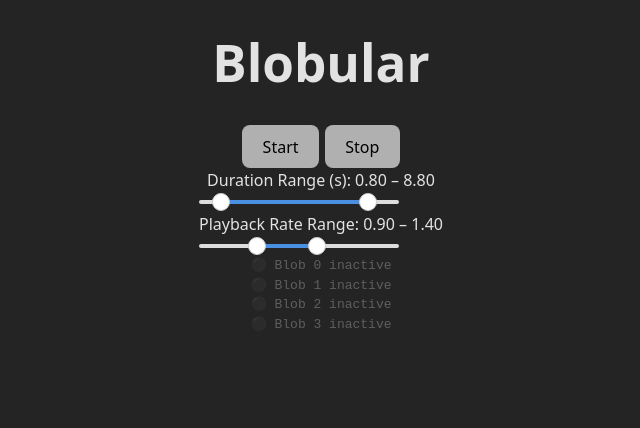
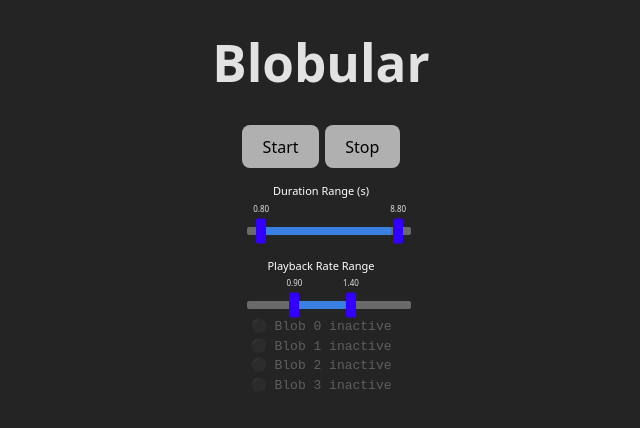
Before and after one commit to thinknoise/blobular, a React (Vite) app: page / in a window 1280 px wide. Shown: the top 428 px of the page, without its empty margins (319-959 px from the left). Built offline with nearby package versions, Linux system fonts and the light colour scheme.

Commit message:
ranges ui style

```diff
--- a/src/components/AudioBlobularPlayer/useBlobularEngine.ts
+++ b/src/components/AudioBlobularPlayer/useBlobularEngine.ts
@@ -1,4 +1,4 @@
-import { useRef, useState } from "react";
+import { useEffect, useRef, useState } from "react";
 import { playBlobAtTime } from "./playBlobAtTime";
 import type { BlobEvent } from "./types";
 
@@ -12,6 +12,9 @@ export const useBlobularEngine = (
   const isPlayingRef = useRef(false);
   const audioBufferRef = useRef<AudioBuffer | null>(null);
 
+  const durationRangeRef = useRef<[number, number]>(durationRange);
+  const playbackRateRangeRef = useRef<[number, number]>(playbackRateRange);
+
   const [blobEvents, setBlobEvents] = useState<(BlobEvent | null)[]>(() =>
     Array(numBlobs).fill(null)
   );
@@ -21,6 +24,15 @@ export const useBlobularEngine = (
       nextBlobTime: 0,
     }))
   );
+
+  // keep refs up-to-date with the latest slider values
+  useEffect(() => {
+    durationRangeRef.current = durationRange;
+  }, [durationRange]);
+
+  useEffect(() => {
+    playbackRateRangeRef.current = playbackRateRange;
+  }, [playbackRateRange]);
 
   const createScheduler = (blobIndex: number) => {
     const scheduler = () => {
@@ -41,13 +53,13 @@ export const useBlobularEngine = (
 
       while (blob.nextBlobTime < ctx.currentTime + scheduleAheadTime) {
         // Randomize duration and playback rate
-        const randomDuration =
-          Math.random() * (durationRange[1] - durationRange[0]) +
-          durationRange[0];
+        const [minDur, maxDur] = durationRangeRef.current;
+        const randomDuration = Math.random() * (maxDur - minDur) + minDur;
 
+        const [minRate, maxRate] = playbackRateRangeRef.current;
         const randomPlaybackRate =
-          Math.random() * (playbackRateRange[1] - playbackRateRange[0]) +
-          playbackRateRange[0];
+          Math.random() * (maxRate - minRate) + minRate;
+
         const gain = 0.8; // or scale down if needed
 
         const event: BlobEvent = {
--- a/src/components/BlobDisplay/BlobRangeSlider.css
+++ b/src/components/BlobDisplay/BlobRangeSlider.css
@@ -1,31 +1,71 @@
+.blob-range-slider {
+  display: flex;
+  flex-direction: column;
+  gap: 4px;
+}
+
+.slider-label {
+  font-size: 11px;
+  color: #ffffff;
+  padding: 15px 0 15px 0;
+
+}
+
+/* Root sets overall width and layout */
 .SliderRoot {
   position: relative;
   display: flex;
   align-items: center;
-  width: 200px;
-  height: 20px;
+  width: 100%;
+  /* adjust as needed */
+  height: 24px;
+  padding: 0 8px;
 }
 
+/* The track behind the thumbs */
 .SliderTrack {
-  background-color: #ddd;
+  background-color: #6a6a6a;
   position: relative;
   flex-grow: 1;
-  height: 4px;
+  height: 8px;
   border-radius: 2px;
 }
 
+/* The filled range between thumbs */
 .SliderRange {
   position: absolute;
-  background-color: #4a90e2;
+  background-color: #3a80e3;
   height: 100%;
   border-radius: 2px;
 }
 
+/* Each thumb rendered as a 5px-wide vertical line */
 .SliderThumb {
-  display: block;
-  width: 16px;
-  height: 16px;
-  background-color: white;
-  border: 1px solid #ccc;
-  border-radius: 50%;
+  position: absolute;
+  transform: translateX(-80%);
+  transform: translateY(-50%);
+
+  width: 10px;
+  border-radius: 2px;
+  height: 25px;
+  background-color: #3300ff;
+  cursor: grab;
 }
+
+/* Display the current value just above each thumb */
+.SliderThumb::before {
+  content: attr(data-value);
+  position: absolute;
+  top: -16px;
+  /* sit above the thumb */
+  left: 50%;
+  transform: translateX(-50%);
+  font-size: 8px;
+  white-space: nowrap;
+}
+
+/* Optional: change thumb color on hover/focus */
+.SliderThumb:hover,
+.SliderThumb:active {
+  background-color: #ffffff;
+}
--- a/src/components/BlobDisplay/BlobRangeSlider.tsx
+++ b/src/components/BlobDisplay/BlobRangeSlider.tsx
@@ -4,7 +4,7 @@ import "./BlobRangeSlider.css";
 type BlobRangeSliderProps = {
   label: string;
   range: [number, number];
-  setRange: React.Dispatch<React.SetStateAction<[number, number]>>;
+  setRange: (val: [number, number]) => void;
   min: number;
   max: number;
   step: number;
@@ -19,14 +19,13 @@ const BlobRangeSlider = ({
   step,
 }: BlobRangeSliderProps) => {
   const handleChange = (values: number[]) => {
+    // values always [thumb0, thumb1]
     setRange([values[0], values[1]]);
   };
 
   return (
     <div className="blob-range-slider">
-      <label>
-        {label}: {range[0].toFixed(2)} – {range[1].toFixed(2)}
-      </label>
+      <label className="slider-label">{label}</label>
       <Slider.Root
         className="SliderRoot"
         min={min}
@@ -38,8 +37,13 @@ const BlobRangeSlider = ({
         <Slider.Track className="SliderTrack">
           <Slider.Range className="SliderRange" />
         </Slider.Track>
-        <Slider.Thumb className="SliderThumb" />
-        <Slider.Thumb className="SliderThumb" />
+        {range.map((val, idx) => (
+          <Slider.Thumb
+            key={idx}
+            className="SliderThumb"
+            data-value={val.toFixed(2)}
+          />
+        ))}
       </Slider.Root>
     </div>
   );
```
